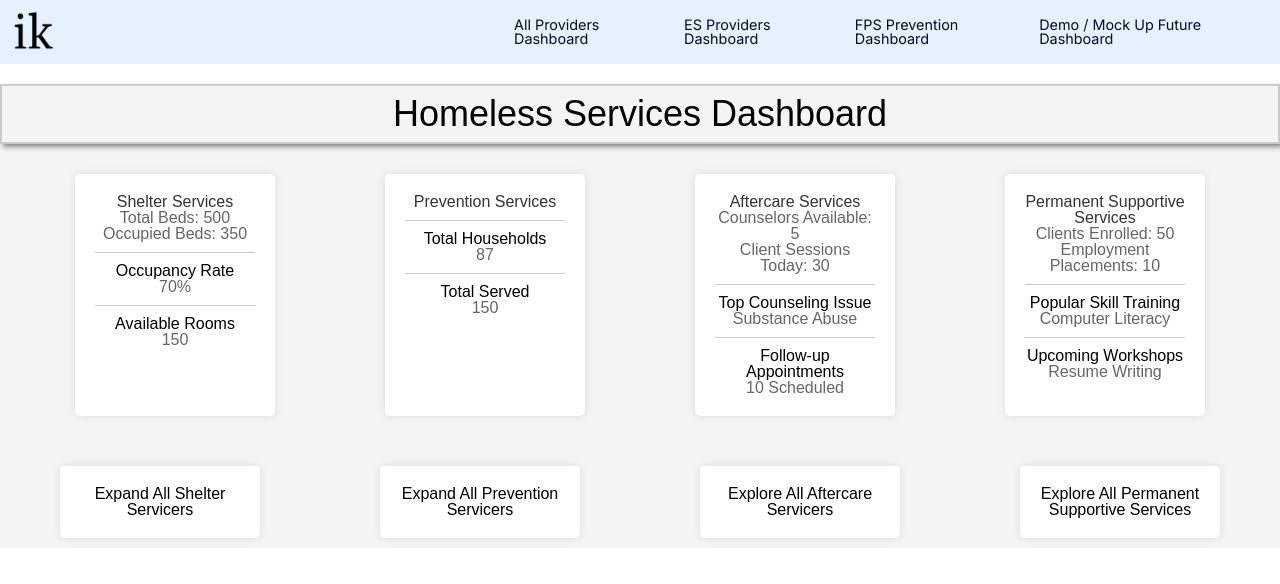
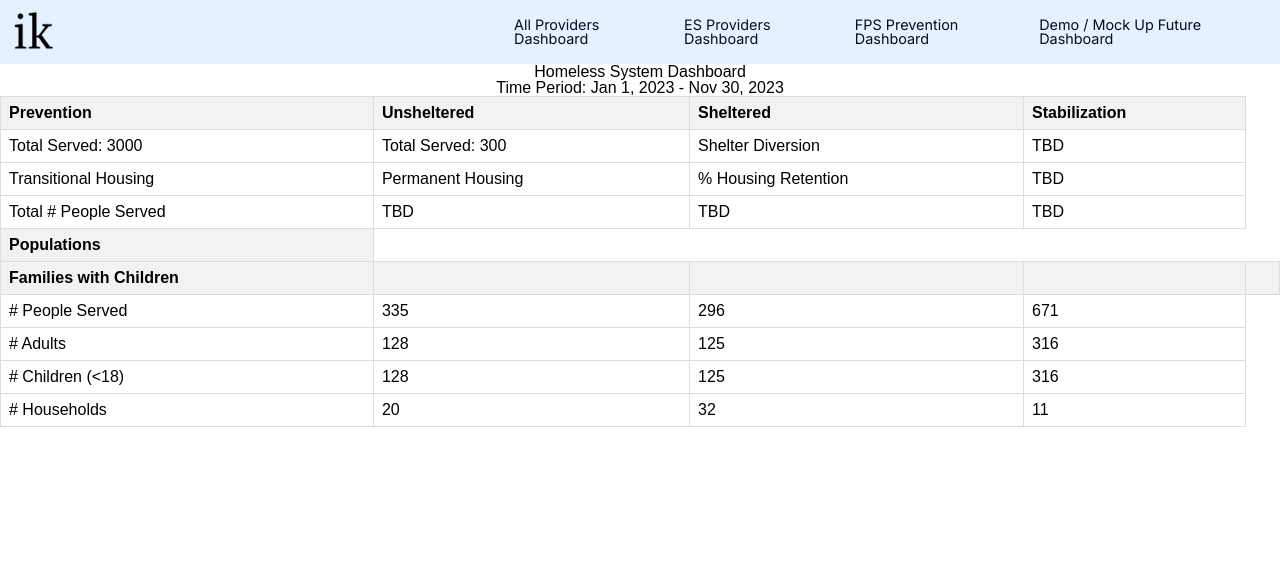
Before and after one commit to fpspokane/reports, an Angular app: page /providers-demo in a window 1280 px wide. Shown: the top 584 px of the page. Built offline with nearby package versions, Linux system fonts and the light colour scheme; what ng2-charts would draw is missing.

Commit message:
just excel

```diff
--- a/src/app/components/providers-demo/providers-demo.component.html
+++ b/src/app/components/providers-demo/providers-demo.component.html
@@ -3,133 +3,119 @@
 <head>
     <meta charset="UTF-8">
     <meta name="viewport" content="width=device-width, initial-scale=1.0">
-    <h1 style="text-align: center; margin-top: 20px; font-size: 36px; border: 2px solid #ccc; padding: 10px; box-shadow: 3px 3px 5px #888888;">Homeless Services Dashboard</h1>
-
+    <title>Homeless System Dashboard</title>
     <style>
         body {
             font-family: Arial, sans-serif;
-            background-color: #f4f4f4;
             margin: 0;
             padding: 0;
         }
-
-        h1 {
+        table {
+            width: 100%;
+            border-collapse: collapse;
+        }
+        th, td {
+            border: 1px solid #dddddd;
+            text-align: left;
+            padding: 8px;
+        }
+        th {
+            background-color: #f2f2f2;
+        }
+        h2, p {
             text-align: center;
-            margin-top: 20px;
-        }
-
-        .title-custom {
-          text-align: center;
-          margin-top: 20px;
-          font-size: 36px;
-          border: 2px solid #ccc;
-          padding: 10px;
-          box-shadow: 3px 3px 5px #888888;
-        }
-        .service-stats {
-            display: flex;
-            justify-content: space-around;
-            flex-wrap: wrap;
-            margin: 20px;
-        }
-
-        .service {
-            background-color: #fff;
-            box-shadow: 0 0 10px rgba(0, 0, 0, 0.1);
-            padding: 20px;
-            margin: 10px;
-            border-radius: 5px;
-            width: 200px;
-            text-align: center;
-        }
-
-        h2 {
-            color: #333;
-        }
-
-        p {
-            color: #666;
-        }
-
-        .sub-module {
-            margin-top: 10px;
-            padding-top: 10px;
-            border-top: 1px solid #ccc;
-        }
-        .centered-services {
-            display: flex;
-            justify-content: space-around;
-            flex-wrap: wrap;
-        }
-
-        .centered-services .service {
-            margin-top: 20px;
-            width: 200px; /* Adjust width as needed */
         }
     </style>
 </head>
 <body>
-    <h1 class="title-custom">Homeless Services Dashboard</h1>
-    <div class="service-stats">
-        <div class="service">
-            <h2>Shelter Services</h2>
-            <p>Total Beds: 500</p>
-            <p>Occupied Beds: 350</p>
-            <div class="sub-module">
-                <h3>Occupancy Rate</h3>
-                <p>70%</p>
-            </div>
-            <div class="sub-module">
-                <h3>Available Rooms</h3>
-                <p>150</p>
-            </div>
-        </div>
-        <div class="service">
-            <h2>Prevention Services</h2>
+    <h2>Homeless System Dashboard</h2>
+    <p>Time Period: Jan 1, 2023 - Nov 30, 2023</p>
+    <table>
+        <tr>
+            <th>Prevention</th>
+            <th>Unsheltered</th>
+            <th>Sheltered</th>
+            <th>Stabilization</th>
 
+        </tr>
+        <tr>
+            <td>Total Served: 3000</td>
+            <td>Total Served: 300</td>
+            <td>Shelter Diversion</td>
+            <td>TBD</td>
 
-            <div class="sub-module">
-                <h3>Total Households</h3>
-                <p>87</p>
-            </div>
-            <div class="sub-module">
-                <h3>Total Served</h3>
-                <p>150</p>
-            </div>
-        </div>
-        <div class="service">
-            <h2>Aftercare Services</h2>
-            <p>Counselors Available: 5</p>
-            <p>Client Sessions Today: 30</p>
-            <div class="sub-module">
-                <h3>Top Counseling Issue</h3>
-                <p>Substance Abuse</p>
-            </div>
-            <div class="sub-module">
-                <h3>Follow-up Appointments</h3>
-                <p>10 Scheduled</p>
-            </div>
-        </div>
-        <div class="service">
-            <h2>Permanent Supportive Services</h2>
-            <p>Clients Enrolled: 50</p>
-            <p>Employment Placements: 10</p>
-            <div class="sub-module">
-                <h3>Popular Skill Training</h3>
-                <p>Computer Literacy</p>
-            </div>
-            <div class="sub-module">
-                <h3>Upcoming Workshops</h3>
-                <p>Resume Writing</p>
-            </div>
-        </div>
-    </div>
-    <div class="centered-services">
-      <div class="service">Expand All Shelter Servicers</div>
-      <div class="service">Expand All Prevention Servicers</div>
-      <div class="service">Explore All Aftercare Servicers</div>
-      <div class="service">Explore All Permanent Supportive Services</div>
-  </div>
-    <!-- Add your JavaScript code here -->
+        </tr>
+        <tr>
+            <td>Transitional Housing</td>
+            <td>Permanent Housing</td>
+            <td>% Housing Retention</td>
+            <td>TBD</td>
+
+        </tr>
+        <tr>
+            <td>Total # People Served</td>
+            <td>TBD</td>
+            <td>TBD</td>
+            <td>TBD</td>
+
+        </tr>
+        <!-- Add the rest of the table data -->
+        <th>Populations</th>
+        <tr>
+          <th>Families with Children</th>
+          <th></th>
+          <th></th>
+          <th></th>
+          <th></th>
+      </tr>
+      <tr>
+          <td># People Served</td>
+          <td>335</td>
+          <td>296</td>
+          <td>671</td>
+
+      </tr>
+      <tr>
+          <td># Adults</td>
+          <td>128</td>
+          <td>125</td>
+          <td>316</td>
+
+      </tr>
+      <tr>
+        <td># Children (<18)</td>
+        <td>128</td>
+        <td>125</td>
+        <td>316</td>
+
+    </tr>
+    <tr>
+      <td># Households</td>
+      <td>20</td>
+      <td>32</td>
+      <td>11</td>
+
+    </tr>
+    </table>
+
+    <!-- The rest of the data goes here -->
+    <!-- I will use 'TBD' for every blank cell as per your instruction -->
+    <!-- ... -->
+
+    <!-- Families with Children -->
+
+    <!-- ... More rows for Families with Children -->
+
+    <!-- Unaccompanied Youth -->
+    <!-- ... Rows for Unaccompanied Youth -->
+
+    <!-- Single Women -->
+    <!-- ... Rows for Single Women -->
+
+    <!-- Single Men -->
+    <!-- ... Rows for Single Men -->
+
+    <!-- Please note that you would need to fill in the rest of the rows with data or 'TBD' as required. -->
+
 </body>
 </html>
```
